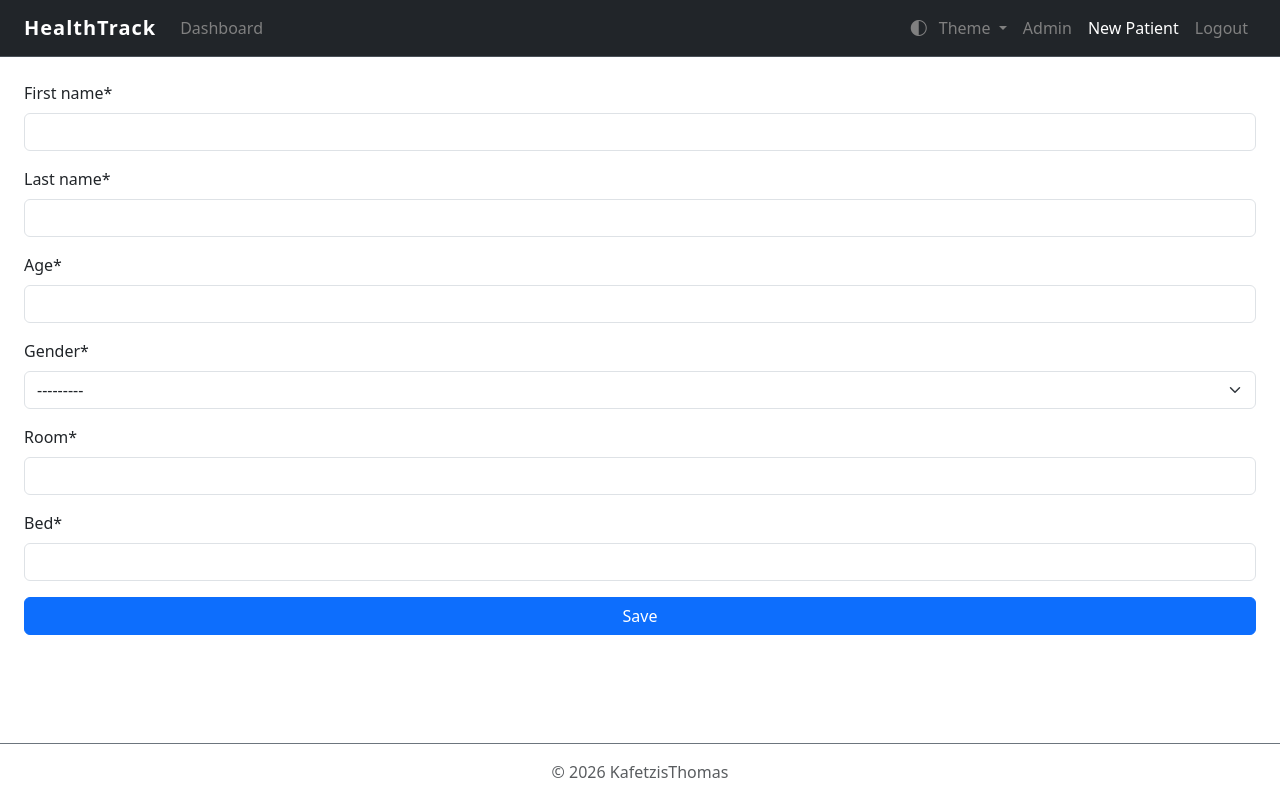
After one commit to KafetzisThomas/HealthTrack, a Django app: page /patient/new/ in a window 1280 px wide. The commit adds this page. Run offline with Django 5.2, Linux system fonts and the light colour scheme; the visitor is signed in with stand-in values (Sample User, id 1); some libraries are stand-ins or nearby versions.

Commit message:
Add new patient view

```diff
--- /dev/null
+++ b/patients/forms.py
@@ -0,0 +1,8 @@
+from django import forms
+from .models import Patient
+
+
+class PatientForm(forms.ModelForm):
+    class Meta:
+        model = Patient
+        fields = ["first_name", "last_name", "age", "gender", "room", "bed"]
--- a/patients/urls.py
+++ b/patients/urls.py
@@ -4,4 +4,5 @@ from . import views
 app_name = "patients"
 urlpatterns = [
     path("", views.dashboard, name="dashboard"),
+    path("patient/new/", views.new_patient, name="new_patient"),
 ]
--- a/patients/views.py
+++ b/patients/views.py
@@ -1,8 +1,26 @@
-from django.shortcuts import render
+from django.shortcuts import render, redirect
 from django.contrib.auth.decorators import login_required
+from django.contrib import messages
 from .models import Patient
+from .forms import PatientForm
 
 @login_required
 def dashboard(request):
     patients = Patient.objects.all()
     return render(request, "patients/dashboard.html", {"patients": patients})
+
+@login_required
+def new_patient(request):
+    if request.method == "POST":
+        form = PatientForm(request.POST)
+        if form.is_valid():
+            obj = form.save(commit=False)
+            obj.assigned_doctor = request.user
+            obj.save()
+
+            messages.success(request, "Patient added successfully.")
+            return redirect("patients:dashboard")
+    else:
+        form = PatientForm()
+
+    return render(request, "patients/new_patient.html", {"form": form})
--- a/templates/base.html
+++ b/templates/base.html
@@ -45,7 +45,7 @@
                 {% if user.is_authenticated %}
                     <ul class="navbar-nav mr-auto mb-2 mb-lg-0">
                         <li class="nav-item">
-                            <a class="nav-link {% if request.path == '/' or '/dashboard/' in request.path %}active{% endif %}" href="{% url 'patients:dashboard' %}">Dashboard</a>
+                            <a class="nav-link {% if request.path == '/' %}active{% endif %}" href="{% url 'patients:dashboard' %}">Dashboard</a>
                         </li>
                     </ul>
                 {% endif %}
@@ -66,6 +66,9 @@
                                 <a class="nav-link" href="{% url 'admin:index' %}">Admin</a>
                             </li>
                         {% endif %}
+                        <li class="nav-item">
+                            <a class="nav-link {% if '/patient/new/' in request.path %}active{% endif %}" href="{% url 'patients:new_patient' %}">New Patient</a>
+                        </li>
                         <li class="nav-item">
                             <form method="post" action="{% url 'accounts:logout' %}">
                                 {% csrf_token %}
--- /dev/null
+++ b/templates/patients/new_patient.html
@@ -0,0 +1,18 @@
+{% extends "base.html" %}
+{% load crispy_forms_tags %}
+
+{% block title %}New Patient{% endblock title %}
+
+{% block content %}
+    {% if messages %}
+        {% for message in messages %}
+            <div class="alert alert-{{ message.tags }} text-center">{{ message }}</div>
+        {% endfor %}
+    {% endif %}
+
+    <form action="{% url 'patients:new_patient' %}" method='POST'>
+        {% csrf_token %}
+        {{ form|crispy }}
+        <button type="submit" class="btn btn-primary w-100">Save</button>
+    </form>
+{% endblock content %}
```
